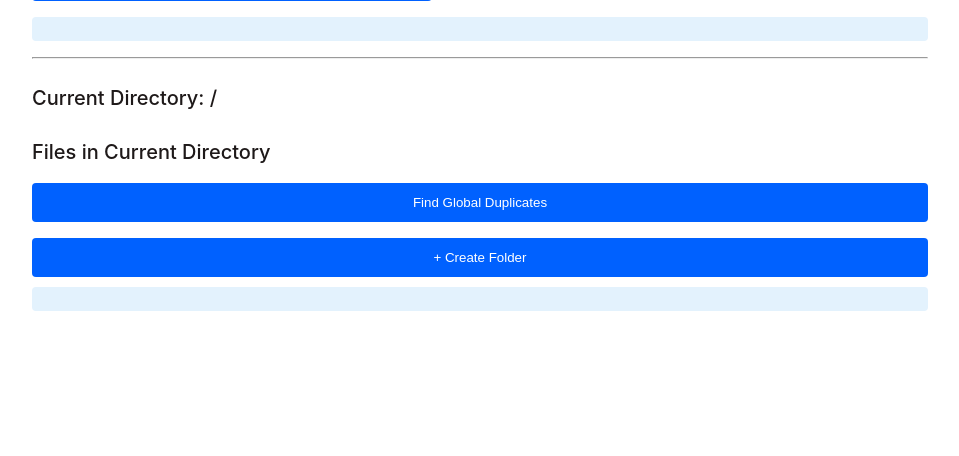
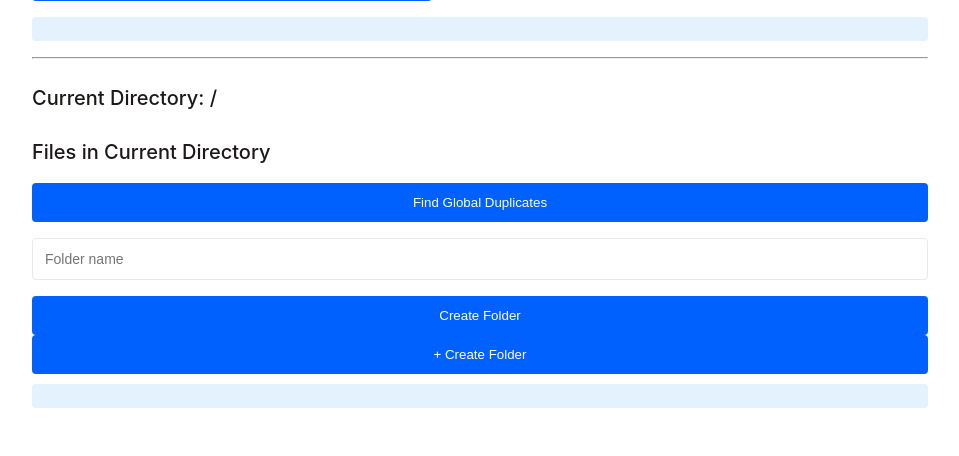
Before and after one commit to Beez1/dropbox-clone, a Flask app: page / in a window 1280 px wide. Shown: the part 1125-1581 px from the top of the page, without its empty margins (160-1119 px from the left). Before the commit the page ends 1436 px from the top, so only its background shows below. Run offline with Flask 2, Linux system fonts and the light colour scheme.

Commit message:
Refactor create_folder function and add route for listing directories

```diff
--- a/templates/index.html
+++ b/templates/index.html
@@ -61,6 +61,11 @@
       <button onclick="showGlobalDuplicates()">Find Global Duplicates</button>
       <ul id="global-duplicates"></ul>
       <ul id="file-list"></ul>
+      <!-- Folder creation section -->
+      <div id="create-folder-section">
+        <input type="text" id="new-folder-name" placeholder="Folder name" />
+        <button onclick="createFolder()">Create Folder</button>
+      </div>
       <button id="create-dir-btn">+ Create Folder</button>
       <div id="create-dir-form" style="display:none; margin-top:10px;">
         <input type="text" id="new-dir-name" placeholder="Folder name" required />
@@ -71,6 +76,37 @@
       <div id="overwrite-modal" class="modal hidden">   <div class="modal-content">     <p id="overwrite-text">File already exists. Overwrite?</p>     <div class="modal-actions">       <button id="overwrite-confirm">Yes, Overwrite</button>       <button id="overwrite-cancel">Cancel</button>     </div>   </div> </div>
 
       <script>
+        let currentPath = "/";
+
+        async function createFolder() {
+          const folderNameInput = document.getElementById("new-folder-name");
+          if (!folderNameInput) {
+            alert("❌ Folder name input field not found.");
+            return;
+          }
+
+          const name = folderNameInput.value.trim();
+          if (!name) {
+            alert("❌ Folder name cannot be empty.");
+            return;
+          }
+
+          const uid = document.getElementById("user-id").value;
+          const parent_path = currentPath;
+
+          const res = await fetch("/directory", {
+            method: "POST",
+            headers: { "Content-Type": "application/json" },
+            body: JSON.stringify({ uid, name, parent_path })
+          });
+
+          const data = await res.json();
+          document.getElementById("upload-status").textContent = data.message;
+
+          folderNameInput.value = ""; // clear input
+          loadDirectories(); // refresh folder list
+        }
+
         const logoutBtn = document.getElementById("logout-btn");
         logoutBtn.addEventListener("click", () => {
           // ✅ Reset status
@@ -206,8 +242,6 @@
           document.getElementById("upload-status").textContent = result.message;
           loadFiles(); // Refresh file list
         }
-
-        let currentPath = "/";
 
         async function loadFiles() {
           const uid = document.getElementById("user-id").value;
@@ -382,4 +416,3 @@
     </div>
   </main>
 </body>
-</html>
```
